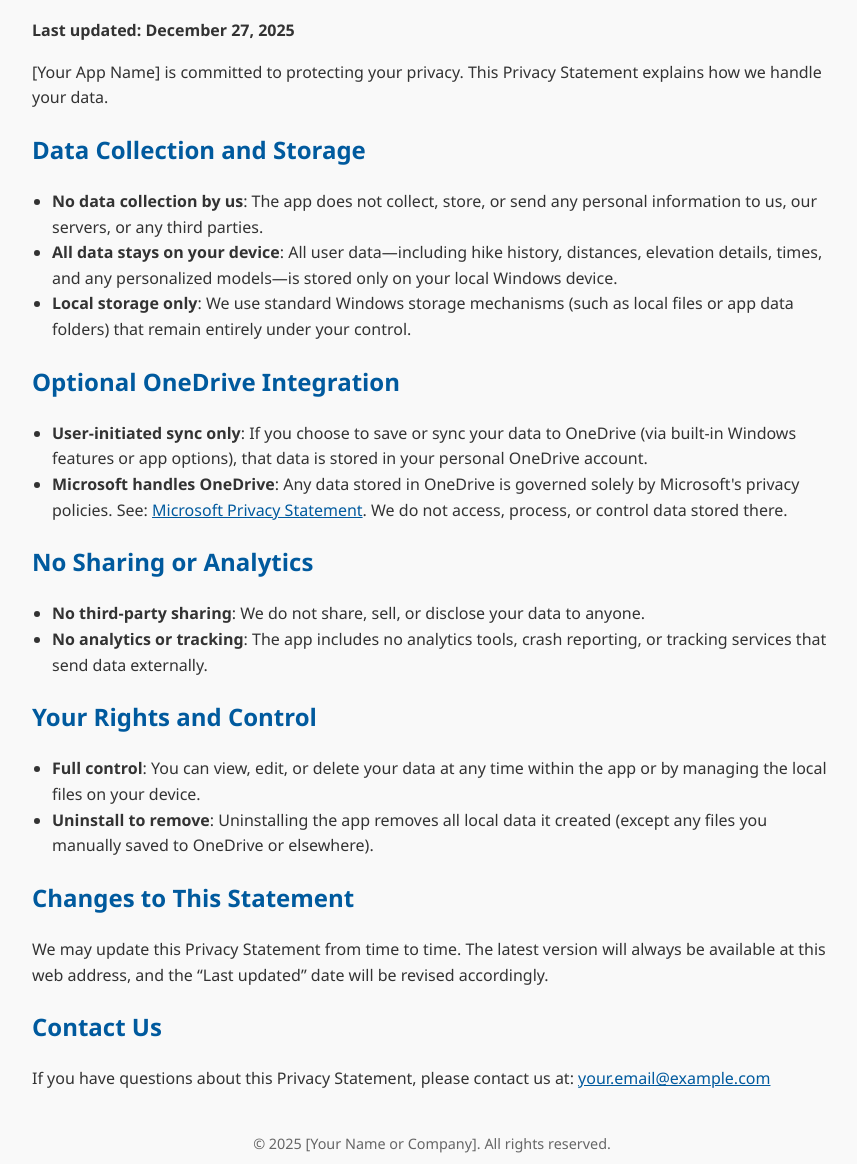
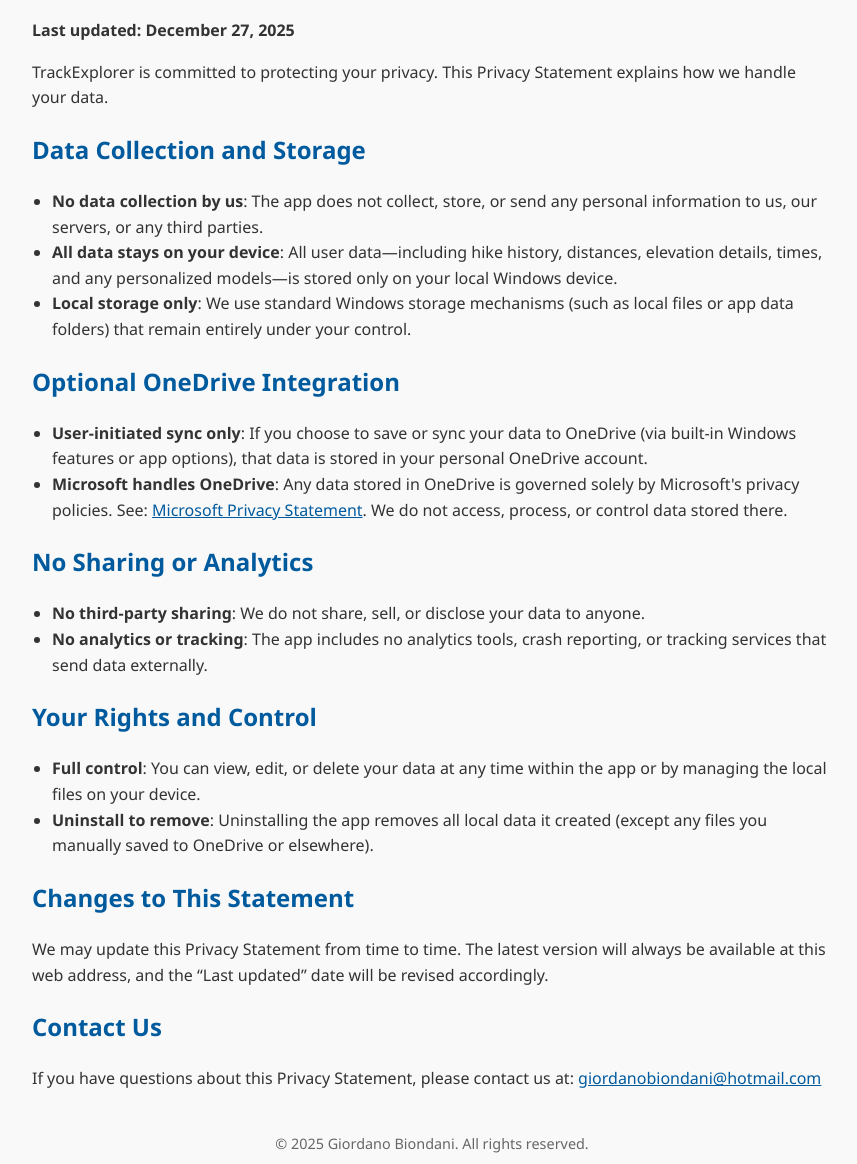
Before and after one commit to giobiondani/TrackExplorerInfo, a plain HTML site: page privacy.html in a window 1280 px wide. Shown: the part 136-1300 px from the top of the page, without its empty margins (208-1065 px from the left). Drawn offline with Linux system fonts and the light colour scheme.

Commit message:
Update privacy statement with new app name and contact

```diff
--- a/privacy.html
+++ b/privacy.html
@@ -44,7 +44,7 @@
 
     <p><strong>Last updated: December 27, 2025</strong></p>
 
-    <p>[Your App Name] is committed to protecting your privacy. This Privacy Statement explains how we handle your data.</p>
+    <p>TrackExplorer is committed to protecting your privacy. This Privacy Statement explains how we handle your data.</p>
 
     <h2>Data Collection and Storage</h2>
     <ul>
@@ -75,10 +75,10 @@
     <p>We may update this Privacy Statement from time to time. The latest version will always be available at this web address, and the “Last updated” date will be revised accordingly.</p>
 
     <h2>Contact Us</h2>
-    <p>If you have questions about this Privacy Statement, please contact us at: <a href="mailto:your.email@example.com">your.email@example.com</a></p>
+    <p>If you have questions about this Privacy Statement, please contact us at: <a href="mailto:giordanobiondani@hotmail.com">giordanobiondani@hotmail.com</a></p>
 
     <div class="footer">
-        &copy; 2025 [Your Name or Company]. All rights reserved.
+        &copy; 2025 Giordano Biondani. All rights reserved.
     </div>
 
 </body>
```
